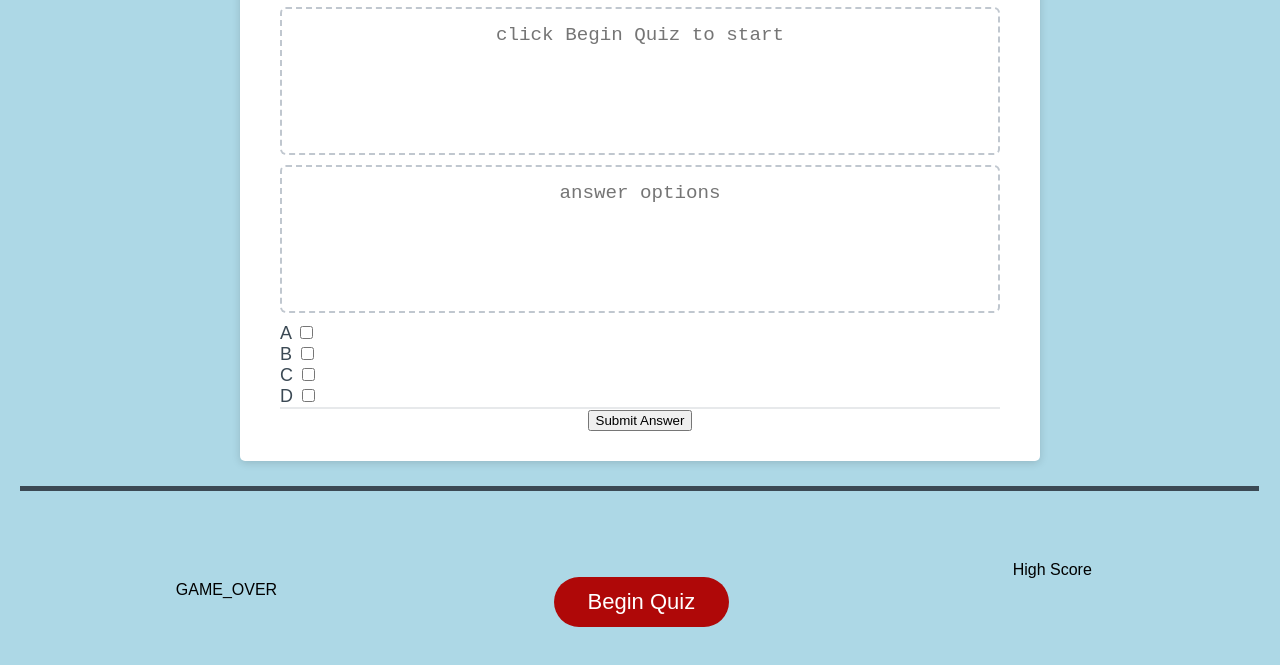
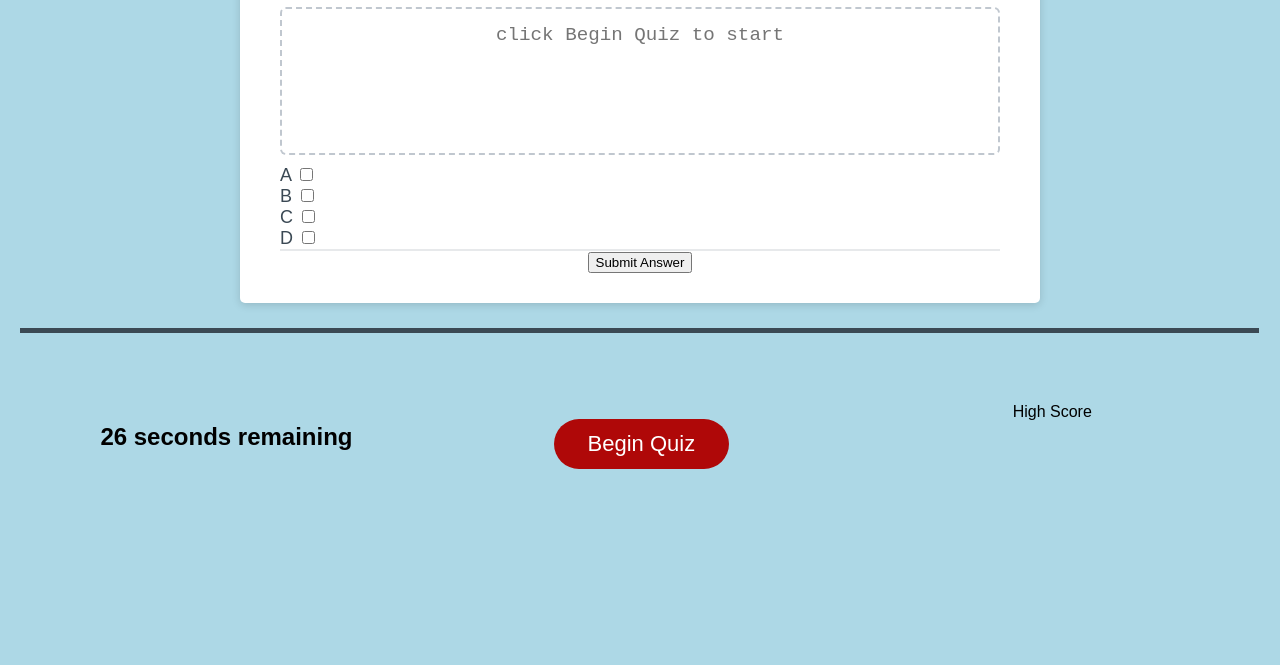
Before and after one commit to jlewisit/web-api-code-quiz, a plain HTML site: page index.html in a window 1280 px wide. Shown: the part 241-906 px from the top of the page. After the commit the page ends 800 px from the top, so only its background shows below. Drawn offline with Linux system fonts and the light colour scheme.

Commit message:
js update and html revert

```diff
--- a/Develop/script.js
+++ b/Develop/script.js
@@ -1,11 +1,62 @@
 // Adding variables
-var highScore = "";
-var question = "";
-var correct = 0;
-var incorrect = 0;
-var answers = [];
+var highScore = 0;
+var currentScore = 0;
+var timeLeft = 30;
+var arrayOfQuestions = [
+{
+    question: "Question number 1?",
+    answer: [
+      "Answer A",
+      "Answer B",  //index 1 to target correct answer
+      "Answer C",
+      "Answer D"
+    ],
+    correctAnswer: 1,
+},
+{
+question: "Inside which HTML element do we put the JavaScript?",
+answer: [
+  "<js>",
+  "<script>",
+  "<scripting>",
+  "<javascript>"
+],
+correctAnswer: 0,
+},
+ {
+  question: "Where is the correct place to insert a JavaScript?",
+  answer: [
+    "The <body> section",
+    "The <head> section",
+    "Both the <head> section and the <body> section are correct",
+    "None of the above"
+  ],
+  correctAnswer: 0,
+},
+];
 
-//Timer
+// code for targeting something in nested structure of objects and arrays
+var clickedAnswer = document.querySelector("#settings")
+arrayOfQuestions[0].answer;
+
+if (clickedAnswer.getAttribute("data-number") == arrayOfQuestions[0].correctAnswer) {
+currentScore + 10;
+console.log(currentScore);
+}
+else {
+  //deduct seconds from timer
+  console.log("incorrect");
+}
+
+document.getElementById("begin").addEventListener("click", displayQuestions);
+
+function displayQuestions() {
+  arrayOfQuestions = ("#placeholder");
+  for (var i = 0; i < arrayOfQuestions.length; i++);
+}
+
+// //*************Timer********************
+//*************Timer********************
 var timerEl = document.getElementById('countdown');
 var mainEl = document.getElementById('main');
 
@@ -15,8 +66,6 @@ var words = message.split(' ');
 
 // Timer that counts down
 function countdown() {
-  var timeLeft = 3;
-
   // Use the `setInterval()` method to call a function to be executed every 1000 milliseconds
   var timeInterval = setInterval(function () {
     // As long as the `timeLeft` is greater than 1
@@ -60,49 +109,41 @@ function displayMessage() {
 
 countdown();
 
-// //  Selects carousel element
-// var carousel = document.querySelector(".carouselbox");
-
-// // Selects buttons using their parent carousel element
-// var next = carousel.querySelector(".next");
-// var index = 0;
-// var currentQuestion;
-
-// var questions = ["Inside which HTML element do we put the JavaScript? <js> <script> <scripting> <javascript>", "Where is the correct place to insert a JavaScript? The <body> section, The <head> section, Both the <head> section and the <body> section are correct"];
-
-// function navigate(direction) {
-//   index = index + direction;
-//   if (index < 0) {
-//     index = questions.length - 1;
-//   } else if (index > questions.length - 1) {
-//     index = 0;
-//   }
-//   currentQuestion = questions[index];
-
-// //   carousel.style.backgroundImage = "url('" + currenQuestion + "')";
-// }
-
-// // Clicking on image opens a new window containing the image
-// carousel.addEventListener("click", function() {
-//   window.location.href = questions[index];
-// });
-
-// // Clicking on next button displays next image in carousel
-// next.addEventListener("click", function(event) {
-//   // Stops event from bubbling up and new window opening
-//   event.stopPropagation();
-
-//   navigate(1);
-// });
-
-// // Adding eventListeners
-// document.getElementById("next").addEventListener("click", askQuestions);
-// document.getElementById("begin").addEventListener("click", outputQuestion);
+document.querySelector("#choiceA").addEventListener("click", function(event) {
+  var element = event.target;
+  console.log(event.target);
+ })
 
 
 
+// document.getElementById("begin").addEventListener("click", outputQuestion);
+
+// function paramPrompts() {
+//   if (lowerPrompt === false && upperPrompt === false && numbersPrompt === false && symbolsPrompt === false) {
+//     alert("At least one character type must be selected");
+//     return;
+//     }
+//     outputQuestion();
+//   }
+
+// function displayQuestion() {
+//   for (let i = 0; i <  questions.length; i++) {
+//     // questions[i];
+//   }
+//   return question;
+// }
+
+// function outputQuestion() {
+//   question = displayQuestion();
+//   var questionText = document.getElementById("question");
+
+//   questionText.value = question;
+// }
 
 
+// // Adding eventListeners
+// document.getElementById("submit").addEventListener("click", askQuestions);
+// document.getElementById("begin").addEventListener("click", outputQuestion);
 
 // function createQuestion() {
 //     for (var i = 0; i < questions.length; i++) {
@@ -149,3 +190,23 @@ countdown();
 //   function printScore() {
 //     document.getElementById("score").innerHTML = "<span class=`your score`>Your score:  " + yourScore + "</span><br><span class=`cpu score`>Computer's score:  " + cpuScore + "</span>;
 //   }
+
+
+// //Write code to print all numbers from 1 to `num`
+// //
+// //1. create an array for numbers
+// //2. calling a function to print to the console
+// //3. making a loop
+//   //3a. define the loop parameters
+//   //3b. print each number into the console
+
+//   var logNums = function(num) {
+//     var numArray = [0,1,2];
+//     console.log(numArray);
+//     for (var i = 1; i <= num; i++) {
+//       //code that the for loop does every time
+//       console.log(i);
+//     }
+//     };
+
+//   logNums(10);
--- a/Develop/style.css
+++ b/Develop/style.css
@@ -1,3 +1,5 @@
+
+
 /* Universal settings */
 *,
 *::before,
@@ -98,7 +100,7 @@ button[disabled] {
   float: right;
 }
 
-.answer-boxes {
+.answer-box-container {
     text-align: left;
 }
 
@@ -120,7 +122,7 @@ div.display-box1, div.display-box2, div.display-box3 {
     padding: 70px;
 }
 
-#question, #answers {
+ #question {
   -webkit-appearance: none;
   -moz-appearance: none;
   appearance: none;
@@ -139,7 +141,7 @@ div.display-box1, div.display-box2, div.display-box3 {
   border-radius: 6px;
   resize: none;
   overflow: hidden;
-}
+} */
 
 @media (max-width: 690px) {
   .btn {
@@ -157,4 +159,4 @@ div.display-box1, div.display-box2, div.display-box3 {
   .btn {
     font-size: 0.8rem;
   }
-}
+  }
--- a/index.html
+++ b/index.html
@@ -20,26 +20,30 @@
           </div>
 
           <div class="card-body">
-            <textarea readonly id="question" placeholder="click Begin Quiz to start" aria-label="Generated Password"></textarea>
+            <textarea readonly id="question" placeholder="click Begin Quiz to start" aria-label="Current Question"></textarea>
           </div>
 
-          <div class="card-body">
-            <textarea readonly id="answers" placeholder="answer options" aria-label="Generated Password"></textarea>
-          </div>
-
-          <div id="settings" class="answer-boxes">
-              <label for="Choice A">A</label>
-              <input type="checkbox" id="numbers" unchecked /><br>
-              <label for="Choice B">B</label>
-              <input type="checkbox" id="symbols" unchecked /><br>
-              <label for="Choice C">C</label>
-              <input type="checkbox" id="numbers" unchecked /><br>
-              <label for="Choice D">D</label>
-              <input type="checkbox" id="symbols" unchecked />
+          <div class="answer-box-container" div id="settings">
+            <div data-number="1">
+              <label for="choiceA">A</label>
+              <input type="checkbox" id="choiceA" unchecked />
+            </div>
+            <div data-number="2">
+              <label for="choiceB">B</label>
+              <input type="checkbox" id="choiceB" unchecked />
+            </div>
+            <div data-number="3">
+              <label for="choiceC">C</label>
+              <input type="checkbox" id="choiceC" unchecked />
+            </div>
+            <div data-number="4">
+              <label for="choiceB">D</label>
+              <input type="checkbox" id="choiceD" unchecked />
+            </div>
           </div>
 
           <div class="card-footer">
-            <button id="next">Submit Answer</button>
+            <button id="submit">Submit Answer</button>
           </div>
         </div>
 
@@ -51,7 +55,8 @@
             <div class="display-box2">
             <button id="begin" class="btn">Begin Quiz</button>
             </div>
-            <div class="display-box3">High Score
+            <div class="display-box3">
+              High Score
             </div>
         </div>
     </div>
@@ -59,3 +64,13 @@
   </body>
 
 </html>
+
+
+                <!-- <div class="container">
+                <div id="first" class="box" data-number="1" data-state="hidden"></div> -->
+
+                <!-- <div class="box" data-number="2" data-state="hidden"></div>
+                <div class="box" data-number="3" data-state="hidden"></div>
+                <div class="box" data-number="4" data-state="hidden"></div>
+                <div class="box" data-number="5" data-state="hidden"></div>
+                <div class="box" data-number="6" data-state="hidden"></div> -->
```
Also changed, not shown: 1 other file.
